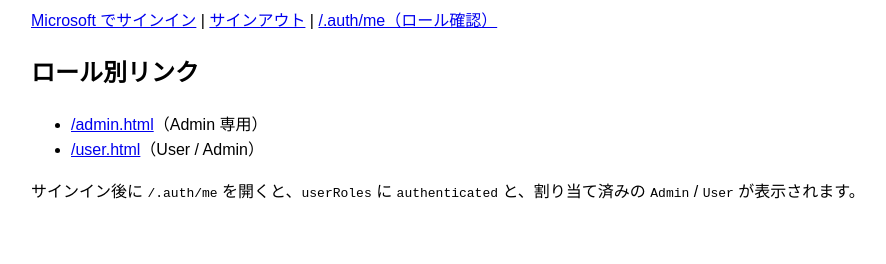
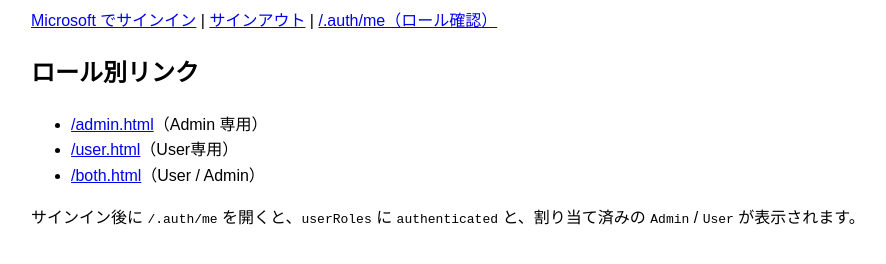
Before and after one commit to QstOkuoka/QstOkuoka-EntraID-Auth-roleTest, a plain HTML site: page index.html in a window 1280 px wide. Shown: the part 118-382 px from the top of the page, without its empty margins (1-887 px from the left). Drawn offline with Linux system fonts and the light colour scheme.

Commit message:
Update index.html

```diff
--- a/index.html
+++ b/index.html
@@ -16,7 +16,8 @@
   <h2>ロール別リンク</h2>
   <ul>
     <li><a href="/admin.html">/admin.html</a>（Admin 専用）</li>
-    <li><a href="/user.html">/user.html</a>（User / Admin）</li>
+    <li><a href="/user.html">/user.html</a>（User専用）</li>
+    <li><a href="/both.html">/both.html</a>（User / Admin）</li>
   </ul>
   <p>サインイン後に <code>/.auth/me</code> を開くと、<code>userRoles</code> に
     <code>authenticated</code> と、割り当て済みの <code>Admin</code> / <code>User</code> が表示されます。</p>
```
